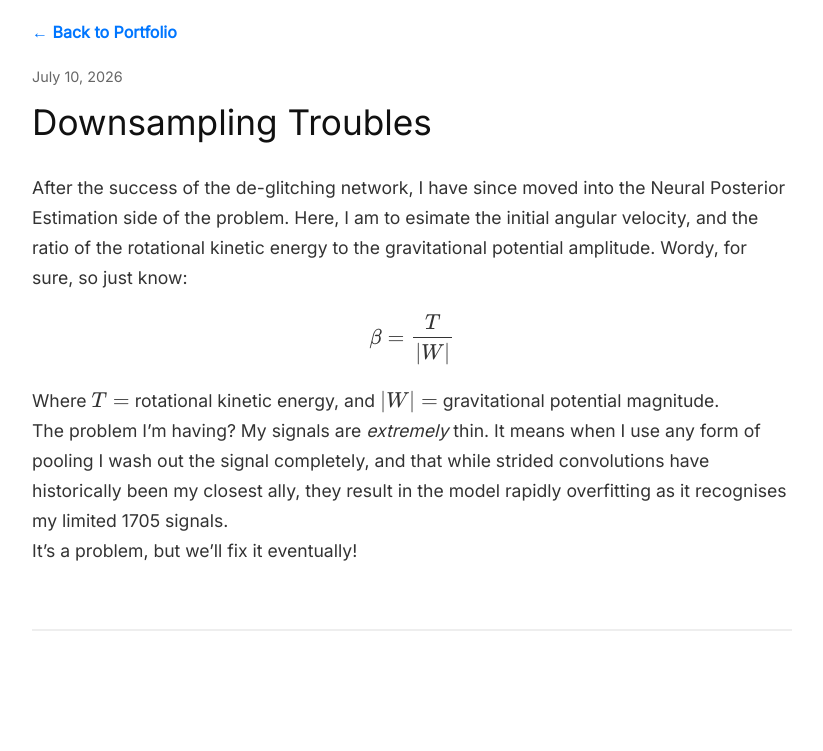
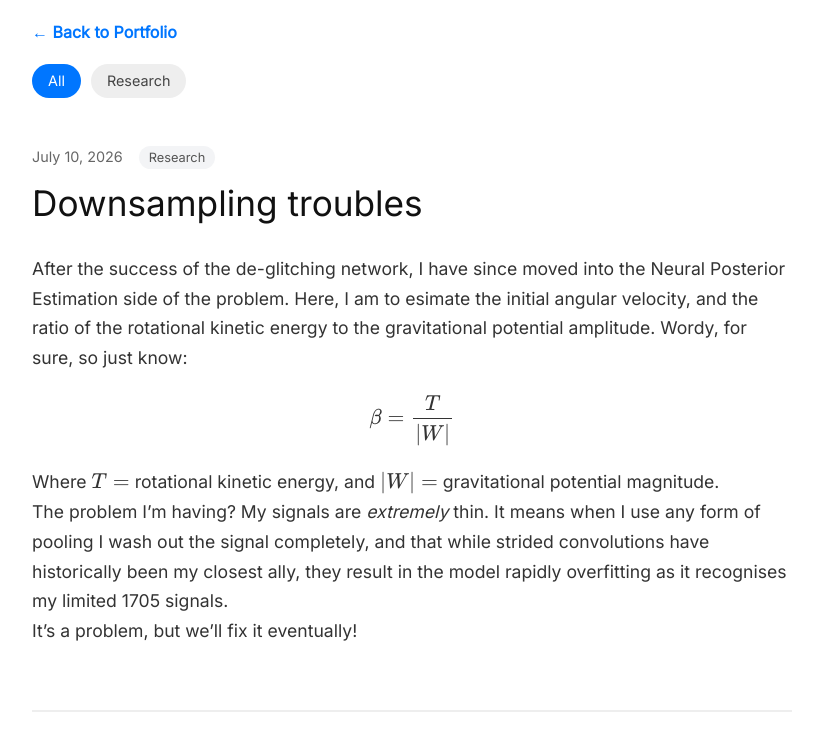
Before and after one commit to FJTDL/Personal-Website, a Jekyll site: the page built from blog.html, in a window 1280 px wide. Shown: the top 751 px of the page, without its empty margins (228-1051 px from the left). Built offline with Jekyll 4.4.1, drawn with Linux system fonts in a browser that asks for light colours; nearby versions of some CDN libraries.

Commit message:
first personal post

```diff
--- a/blog.html
+++ b/blog.html
@@ -8,29 +8,80 @@
     <meta charset="UTF-8">
     <meta name="viewport" content="width=device-width, initial-scale=1.0">
     <title>Finn J.T. de Lange | Blog</title>
-    <!-- Load Tailwind CSS and Inter font to match index.html -->
     <script src="https://cdn.tailwindcss.com"></script>
     <link href="https://fonts.googleapis.com/css2?family=Inter:wght=400;600;700&display=swap" rel="stylesheet" />
     <style>
         body { font-family: 'Inter', sans-serif; }
+
+        /* Styles for the tag filter buttons */
+        .filter-btn {
+            padding: 6px 16px;
+            border-radius: 20px;
+            background-color: #eee;
+            color: #444;
+            border: none;
+            cursor: pointer;
+            font-size: 0.9rem;
+            font-weight: 500;
+            transition: all 0.2s ease;
+        }
+        .filter-btn:hover {
+            background-color: #ddd;
+        }
+        .filter-btn.active {
+            background-color: #0076ff;
+            color: white;
+        }
+
+        /* Styles for tags displayed on the post */
+        .post-tag {
+            background-color: #f3f4f6;
+            padding: 2px 10px;
+            border-radius: 12px;
+            font-size: 0.8rem;
+            color: #555;
+            margin-left: 8px;
+            text-transform: capitalize;
+        }
     </style>
 </head>
 <body>
 
-    <!-- Simple Navigation Back Home -->
     <nav style="padding: 20px; max-width: 800px; margin: 0 auto;">
         <a href="./index.html" style="text-decoration: none; color: #0076ff; font-weight: bold;">← Back to Portfolio</a>
     </nav>
 
-    <!-- The Feed Container -->
     <main style="max-width: 800px; margin: 0 auto; padding: 0 20px 100px 20px;">
 
+        {% if site.tags.size > 0 %}
+        <div id="tag-filters" style="margin-bottom: 3rem; display: flex; gap: 10px; flex-wrap: wrap;">
+            <button class="filter-btn active" data-filter="all">All</button>
+
+            {% for tag in site.tags %}
+                <button class="filter-btn" data-filter="{{ tag[0] | downcase }}">{{ tag[0] | capitalize }}</button>
+            {% endfor %}
+        </div>
+        {% endif %}
+
+        <div id="post-list">
             {% if site.posts.size > 0 %}
                 {% for post in site.posts %}
-            <article style="margin-bottom: 5rem; border-bottom: 2px solid #eee; padding-bottom: 4rem;">
-                <header style="margin-bottom: 1.5rem;">
+
+                    <article class="post-item" data-tags="{{ post.tags | join: '|' | downcase }}" style="margin-bottom: 5rem; border-bottom: 2px solid #eee; padding-bottom: 4rem;">
+                        <header style="margin-bottom: 1.5rem; display: flex; flex-direction: column;">
+                            <div style="display: flex; align-items: center; flex-wrap: wrap; margin-bottom: 0.5rem;">
                                 <span style="color: #666; font-size: 0.9rem; font-weight: 500;">{{ post.date | date: "%B %d, %Y" }}</span>
-                    <h1 style="font-size: 2.2rem; margin: 0.5rem 0 0 0; color: #111;">{{ post.title }}</h1>
+
+                                {% if post.tags.size > 0 %}
+                                    <div style="display: inline-flex; margin-left: 8px;">
+                                        {% for tag in post.tags %}
+                                            <span class="post-tag">{{ tag }}</span>
+                                        {% endfor %}
+                                    </div>
+                                {% endif %}
+                            </div>
+
+                            <h1 style="font-size: 2.2rem; margin: 0; color: #111;">{{ post.title }}</h1>
                         </header>
 
                         <div class="post-content" style="line-height: 1.7; font-size: 1.1rem; color: #333;">
@@ -41,10 +92,46 @@
             {% else %}
                 <p style="text-align: center; color: #666; margin-top: 4rem;">No posts published yet. Check back soon!</p>
             {% endif %}
+        </div>
 
     </main>
 
-    <!-- MathJax for LaTeX Rendering (Scoped only to the blog feed) -->
+    <script>
+        document.addEventListener("DOMContentLoaded", function() {
+            const filterButtons = document.querySelectorAll('.filter-btn');
+            const posts = document.querySelectorAll('.post-item');
+
+            filterButtons.forEach(button => {
+                button.addEventListener('click', () => {
+                    // 1. Remove 'active' class from all buttons
+                    filterButtons.forEach(btn => btn.classList.remove('active'));
+
+                    // 2. Add 'active' class to the clicked button
+                    button.classList.add('active');
+
+                    // 3. Get the filter value
+                    const filterValue = button.getAttribute('data-filter');
+
+                    // 4. Loop through posts and show/hide based on tags
+                    posts.forEach(post => {
+                        if (filterValue === 'all') {
+                            post.style.display = 'block'; // Show all
+                        } else {
+                            // Extract tags from the data attribute
+                            const postTags = post.getAttribute('data-tags').split('|');
+
+                            if (postTags.includes(filterValue)) {
+                                post.style.display = 'block';
+                            } else {
+                                post.style.display = 'none';
+                            }
+                        }
+                    });
+                });
+            });
+        });
+    </script>
+
     <script>
       window.MathJax = {
         tex: {
```
Also changed, not shown: _posts/2026-07-10-npe-woes.md (+2 -1 lines), _posts/2026-08-15.md (added, +20 -0 lines). Lines whose indentation alone changed are shown as unchanged.
